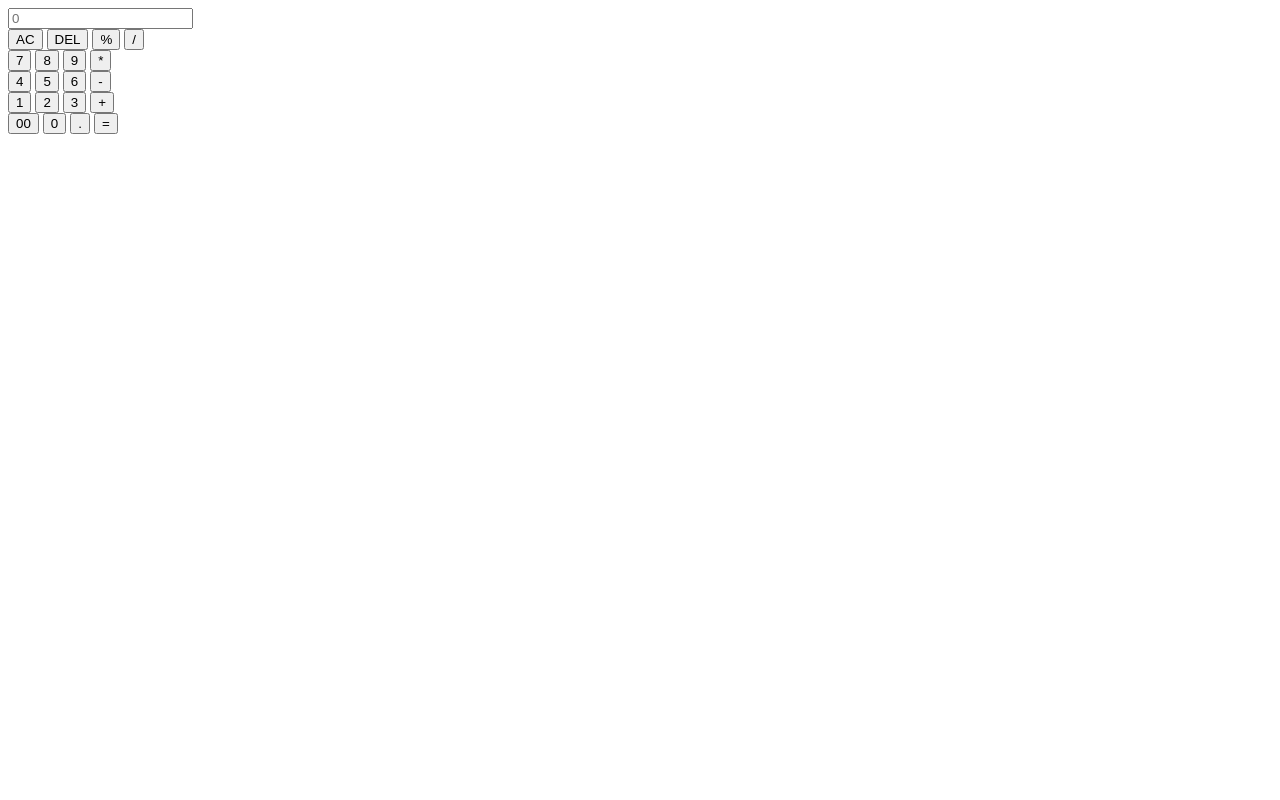
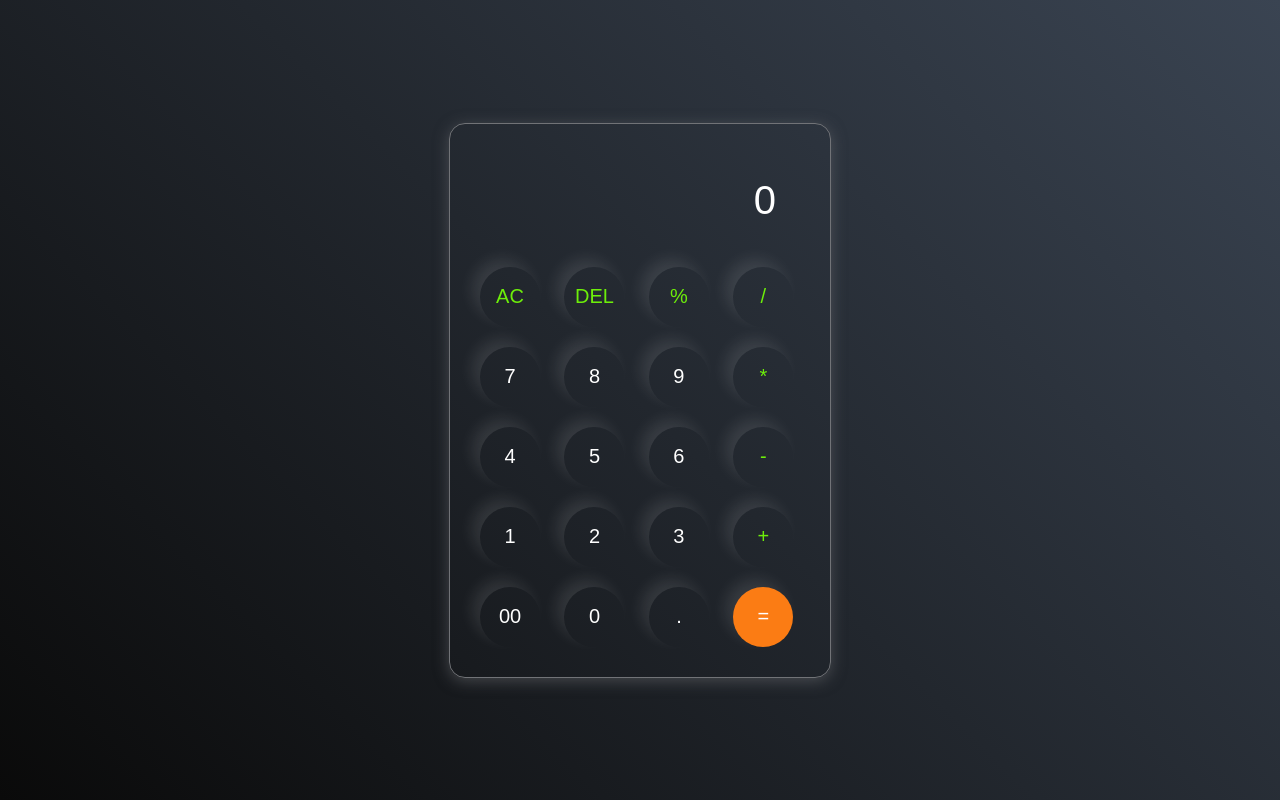
Before and after one commit to CodeIt-Abhay/Calculator, a plain HTML site: page index.html in a window 1280 px wide. Drawn offline with Linux system fonts and the light colour scheme.

Commit message:
add icon and style

```diff
--- a/index.html
+++ b/index.html
@@ -5,7 +5,8 @@
     <meta http-equiv="X-UA-Compatible" content="IE=edge">
     <meta name="viewport" content="width=device-width, initial-scale=1.0">
     <title>Calculator</title>
-    <Link rel="stylesheet" href="calculator.css">
+    <link rel="icon" href="just-2020934_1280.webp" type="image/x-icon">
+    <Link rel="stylesheet" href="style.css">
 </head>
 <body>
     <div class="calculator">
```
Also changed, not shown: just-2020934_1280.webp (added).
